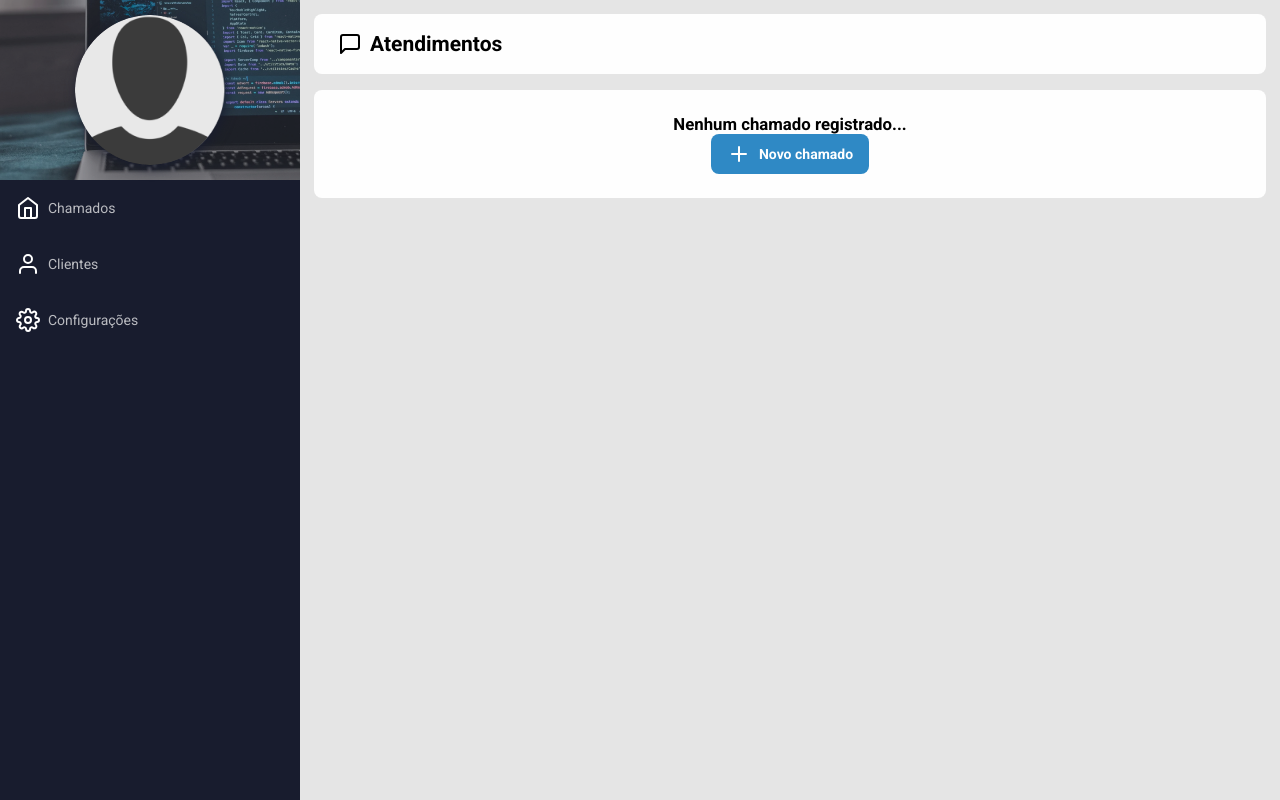
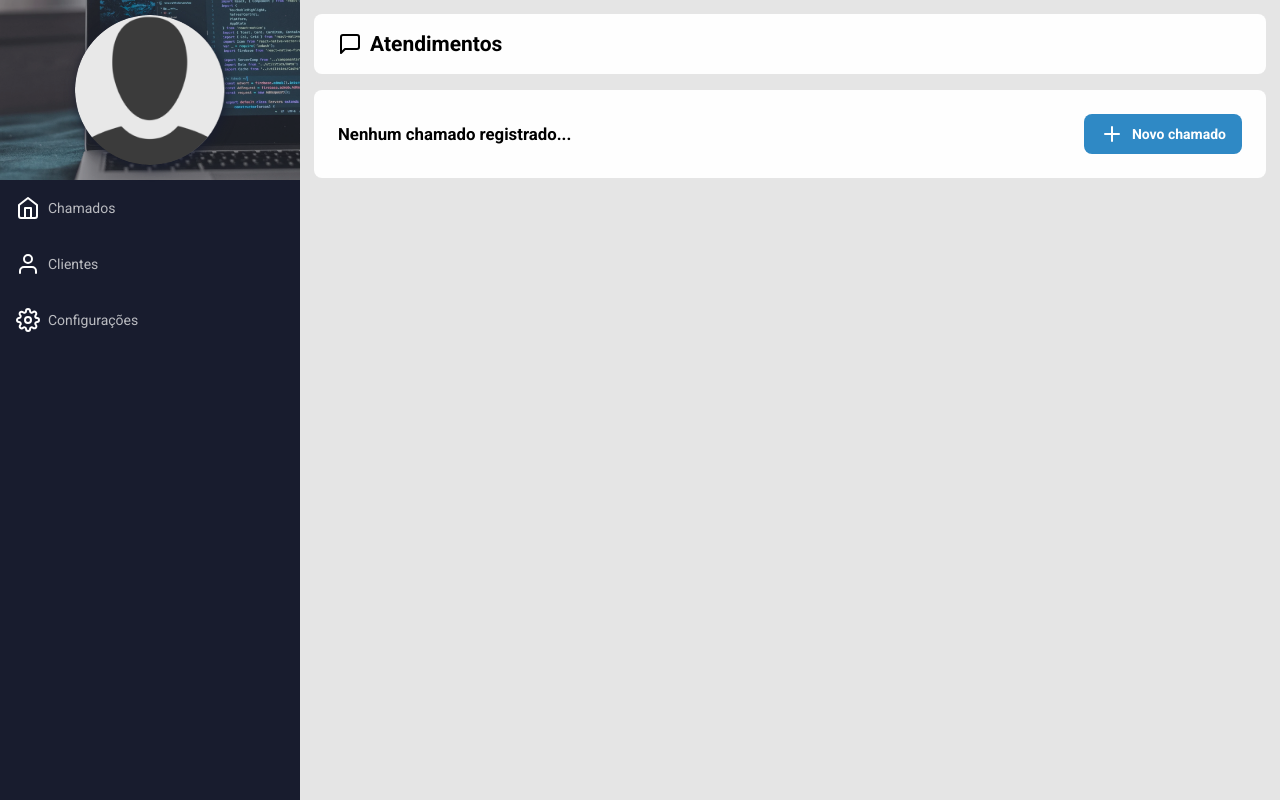
Before and after one commit to MarcosVel/chamados, a React (Create React App) app: page /dashboard in a window 1280 px wide. Built offline with nearby package versions, Linux system fonts and the light colour scheme; no server answers; sample sign-in values are in the browser's storage.

Commit message:
styled no call

```diff
--- a/src/pages/Dashboard/index.jsx
+++ b/src/pages/Dashboard/index.jsx
@@ -1,13 +1,12 @@
-import { useContext } from "react";
+import { useState } from "react";
 import { FiMessageSquare, FiPlus } from "react-icons/fi";
 import { Link } from "react-router-dom";
 import Nav from "../../components/Nav";
 import Title from "../../components/Title";
-import { AuthContext } from "../../contexts/auth";
 import './styles.css';
 
 function Dashboard() {
-  const { signOut } = useContext(AuthContext);
+  const [chamados, setChamados] = useState([]);
 
   return (
     <div className="page">
@@ -18,14 +17,22 @@ function Dashboard() {
           <FiMessageSquare size='24' />
         </Title>
 
-        <div className="container dashboard">
-          <span>Nenhum chamado registrado...</span>
+        {chamados.length === 0 ?
+          <div className="container dashboard">
+            <span>Nenhum chamado registrado...</span>
 
+            <Link to='/new' className='new'>
+              <FiPlus size='24' color='#fff' />
+              Novo chamado
+            </Link>
+          </div>
+          :
           <Link to='/new' className='new'>
             <FiPlus size='24' color='#fff' />
             Novo chamado
           </Link>
-        </div>
+        }
+
       </div>
     </div>
   )
--- a/src/pages/Dashboard/styles.css
+++ b/src/pages/Dashboard/styles.css
@@ -1,8 +1,7 @@
 .dashboard {
   display: flex;
-  justify-content: center;
+  justify-content: space-between;
   align-items: center;
-  flex-direction: column;
 }
 
 .dashboard span {
```
